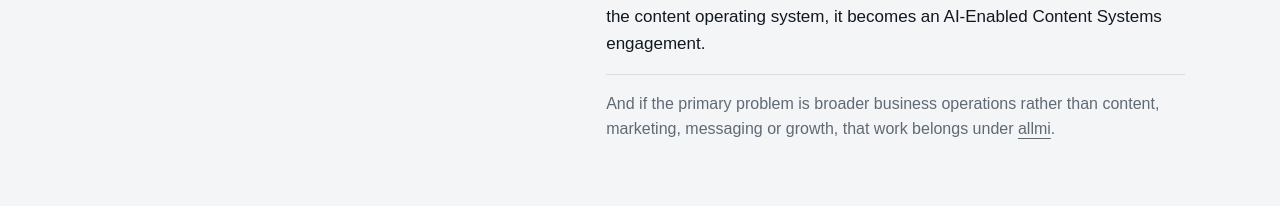
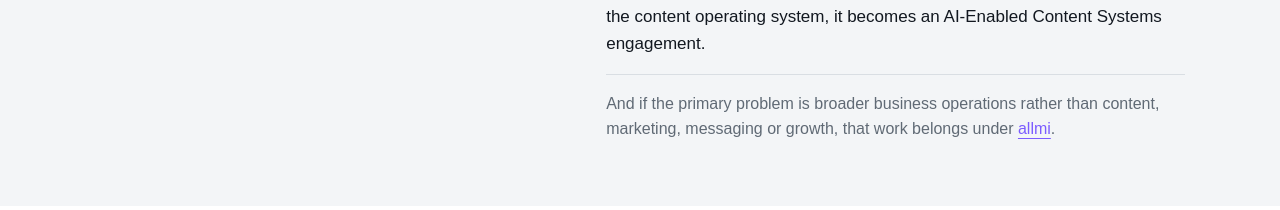
Before and after one commit to andeegee/andygood.me, a Next.js app: page /work-with-me in a window 1280 px wide. Shown: the part 2989-3199 px from the top of the page. Built offline with nearby package versions, Linux system fonts and the light colour scheme; a web font is replaced by a local one.

Commit message:
Style work with me allmi link

```diff
--- a/src/app/work-with-me/work-with-me.module.css
+++ b/src/app/work-with-me/work-with-me.module.css
@@ -31,6 +31,7 @@
 .boundaryGrid { display: grid; grid-template-columns: 1fr 1.3fr; gap: clamp(2rem, 6vw, 6rem); }
 .boundaryGrid h2 { max-width: 20ch; }
 .secondary { color: var(--slate); font-size: 1rem; border-top: 1px solid var(--steel); padding-top: 1rem; }
+.secondary a { color: #7B5CFF; }
 .principleGrid { display: grid; grid-template-columns: 1fr 1fr; gap: 1.75rem 4rem; margin-top: 2rem; }
 .principleGrid > div { border-top: 1px solid var(--steel); padding-top: 1.25rem; }
 .principleGrid h3 { font-size: 1.1875rem; margin-bottom: .75rem; }
```
